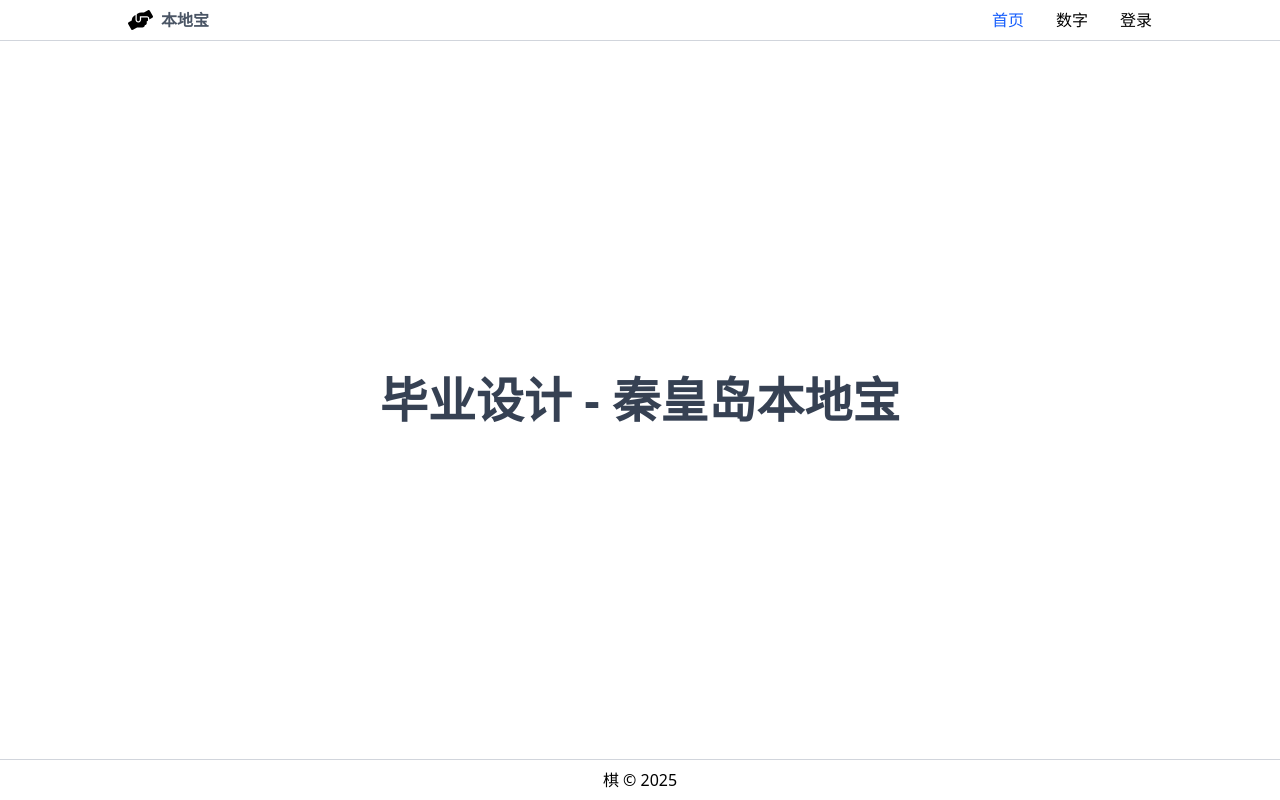
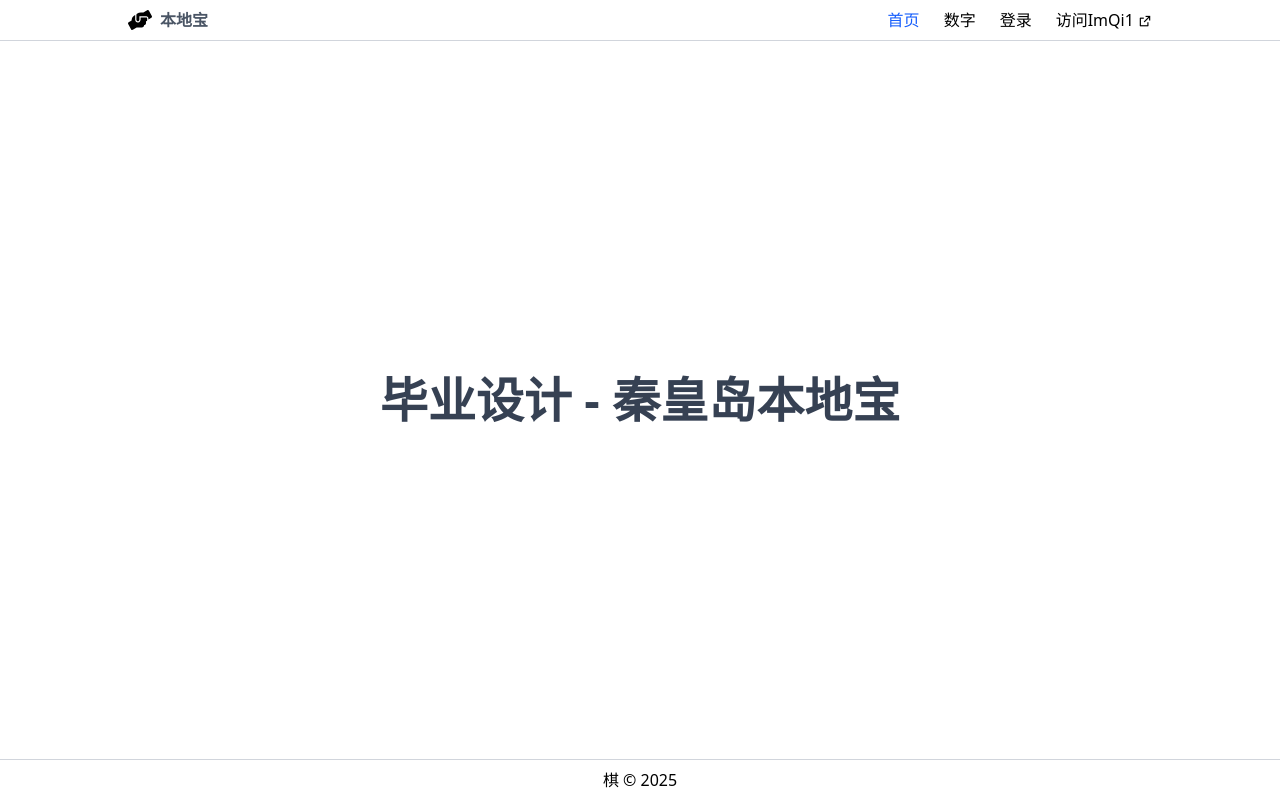
Before and after one commit to imqi1-github/app-frontend, a Vue app: page / in a window 1280 px wide. Built offline with nearby package versions, Linux system fonts and the light colour scheme.

Commit message:
新增404页面、用户登录

```diff
--- a/package.json
+++ b/package.json
@@ -11,6 +11,7 @@
   },
   "dependencies": {
     "@types/vue": "^1.0.31",
+    "remixicon": "^4.6.0",
     "vue": "^3.5.13",
     "vue-router": "^4.5.0",
     "vue-toastification": "^2.0.0-rc.5"
--- a/src/assets/main.css
+++ b/src/assets/main.css
@@ -1,4 +1,5 @@
 @import "tailwindcss";
+@import "remixicon/fonts/remixicon.css";
 
 * {
   @apply font-sans;
--- a/src/components/Header.vue
+++ b/src/components/Header.vue
@@ -13,19 +13,23 @@ const routes = [
   {
     "name": "登录",
     "path": "/login",
+  },
+  {
+    "name": "访问ImQi1 <i class='ri-sm ri-external-link-line'></i>",
+    "path": "https://imqi1.com"
   }
 ]
 </script>
 
 <template>
-  <div class="flex justify-between w-full">
+  <div class="flex items-center justify-between w-full">
     <RouterLink class="flex items-center justify-center" :to="$router.resolve({ name: 'home' }).href">
-      <img width="25" height="25" :src="Logo" alt="logo"/>
+      <img width="24" height="24" :src="Logo" alt="logo"/>
       <span class="font-bold text-gray-600 ml-2">本地宝</span>
     </RouterLink>
-    <div class="flex items-center justify-between gap-8">
-      <RouterLink class="hover:text-blue-600" v-for="route of routes" :to="route.path" active-class="text-blue-600">
-        {{ route.name }}
+    <div class="flex items-baseline justify-between gap-6">
+      <RouterLink class="hover:text-blue-600" v-for="route of routes" :to="route.path" active-class="text-blue-600"
+                  v-html="route.name">
       </RouterLink>
     </div>
   </div>
```
Also changed, not shown: 1 other file (tests, documents, lock files or other folders).
